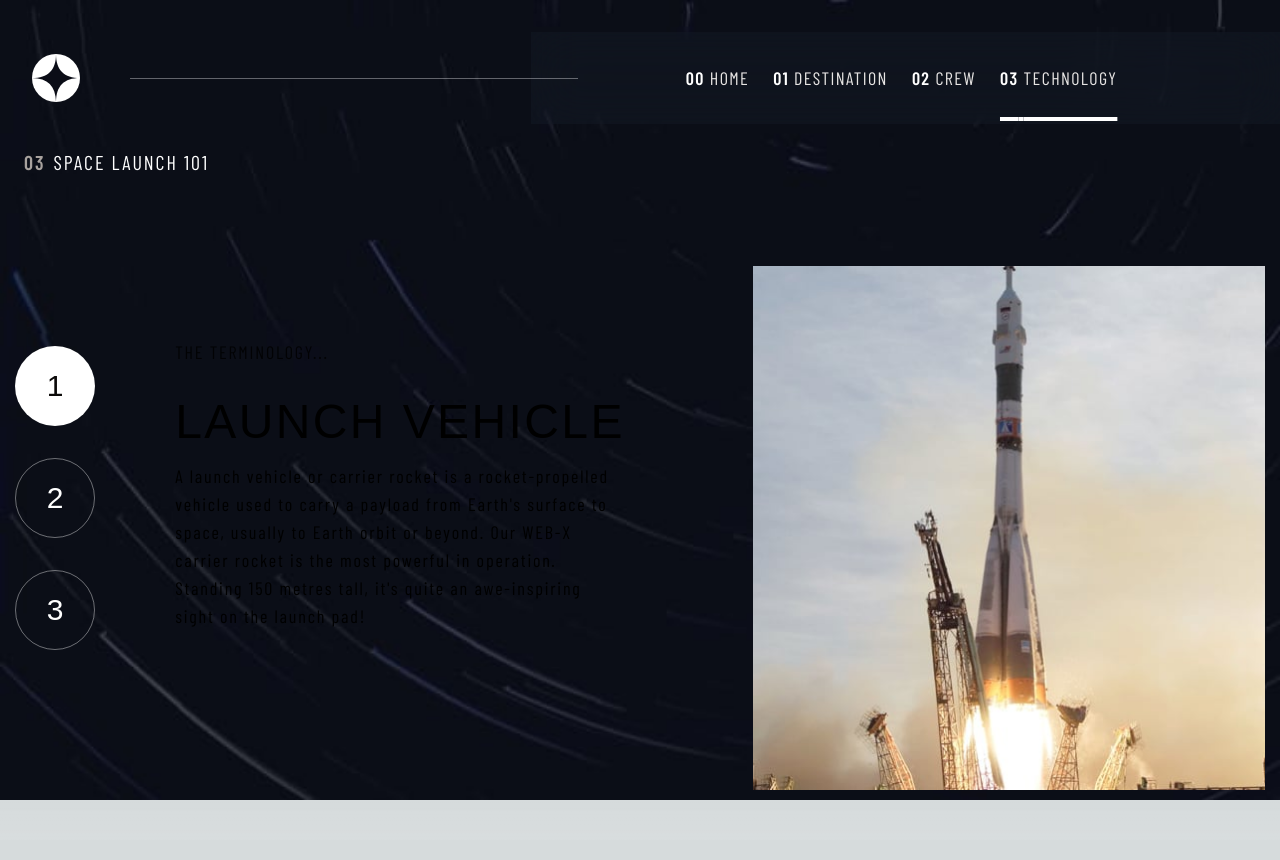
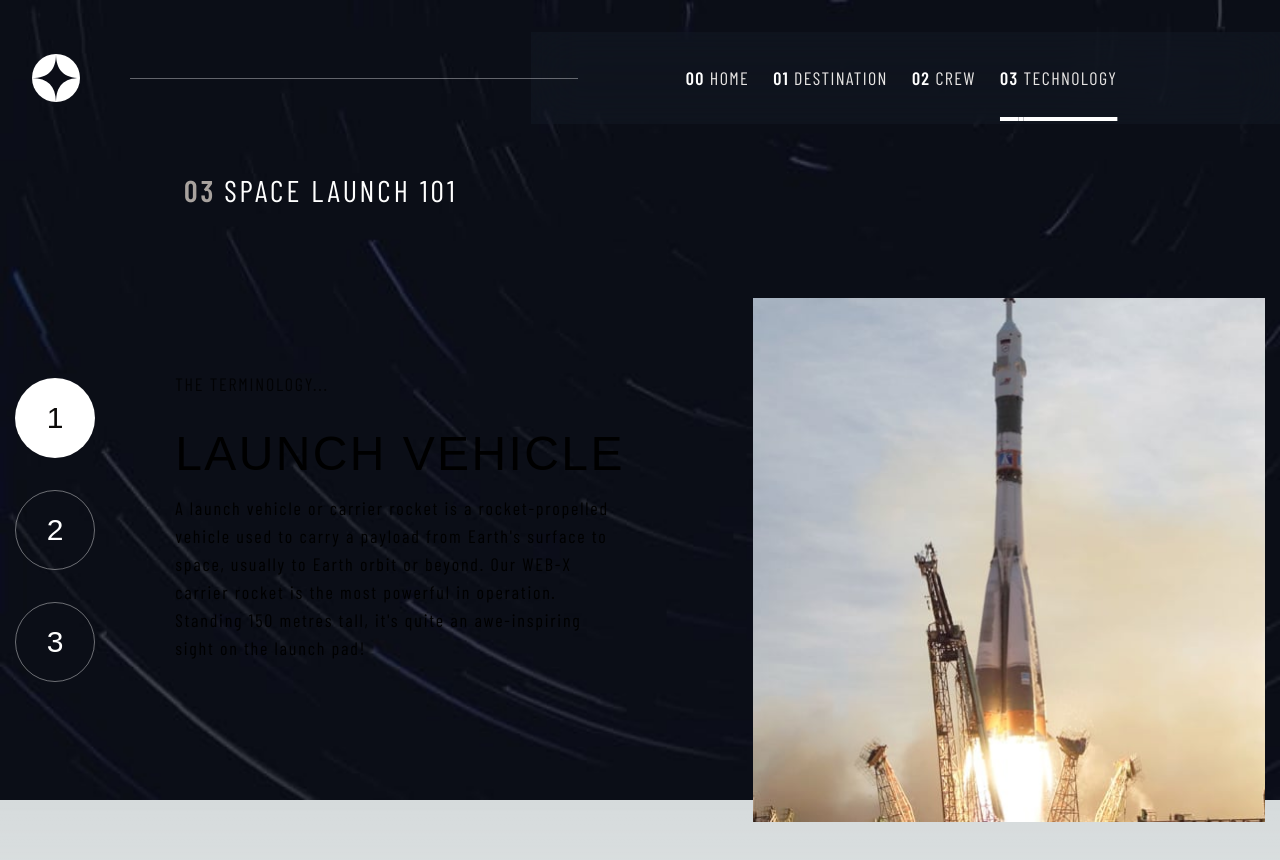
Before and after one commit to ferutizi/space-tourism, a Next.js app: page /technology in a window 1280 px wide. Shown: the top 860 px of the page. Built offline with nearby package versions, Linux system fonts and the light colour scheme; a web font is replaced by a local one.

Commit message:
fixed some styles

```diff
--- a/src/app/components/Header.tsx
+++ b/src/app/components/Header.tsx
@@ -11,7 +11,7 @@ export default function Header (): JSX.Element {
       <hr className='hidden lg:inline w-99 translate-x-12 z-30 opacity-40'></hr>
       <NavMobile />
       {/* change color */}
-      <div className='hidden md:flex gap-6 text-white p-8 bg-slate-900 text-lg z-20 lg:w-3/5 over-blur-desktop lg:pl-18 lg:pr-10 lg:justify-center'>
+      <div className='hidden md:flex gap-6 text-white p-8 bg-white bg-opacity-5 text-lg z-20 lg:w-3/5 over-blur-desktop lg:pl-18 lg:pr-10 lg:justify-center'>
         <NavLink path='/' name={'Home'} index='00' />
         <NavLink path='/destination' name={'Destination'} index='01' />
         <NavLink path='/crew' name={'Crew'} index='02' />
--- a/src/app/components/Subtitle.tsx
+++ b/src/app/components/Subtitle.tsx
@@ -12,7 +12,7 @@ export default function Subtitle (): JSX.Element {
   }
 
   return (
-    <h2 className='alter-font text-center text-white text-md tracking-widest md:text-left md:pl-6 md:text-xl md:my-6 md:font-light'>
+    <h2 className='alter-font text-center text-white text-md tracking-widest md:text-left md:pl-6 md:text-xl md:my-6 md:font-light lg:ml-40 lg:text-3xl lg:mt-12'>
       <span className='me-2 text-stone-400 font-semibold'>
         {info[path][0]}
       </span>
--- a/src/app/globals.css
+++ b/src/app/globals.css
@@ -114,6 +114,9 @@ h1, h2, h3 {
     background-image: url('../../public/assets/images/technology/background-technology-desktop.jpg');
   }
   .page-h-desktop {
+    height: calc(100vh - 15.75rem);
+  }
+  .home-h-desktop {
     height: calc(100vh - 12.75rem);
   }
 }
--- a/src/app/page.tsx
+++ b/src/app/page.tsx
@@ -1,3 +1,5 @@
+'use client'
+
 import Header from './components/Header'
 import './globals.css'
 
@@ -7,7 +9,7 @@ export default function Home (): JSX.Element {
   return (
     <section className='home h-screen'>
       <Header />
-      <main className="page-h flex flex-col items-center text-center justify-between p-6 md:justify-around lg:flex-row page-h-desktop lg:items-end lg:pb-36">
+      <main className="page-h flex flex-col items-center text-center justify-between p-6 md:justify-around lg:flex-row home-h-desktop lg:items-center">
         <article className='md:w-min lg:text-left'>
           <p className='alter-font text-lg font-thin tracking-widest lg:text-2xl'>{subtitle.toUpperCase()}</p>
           <h1 className='text-7xl my-2 md:text-10xl lg:my-4 lg:text-9xl'>SPACE</h1>
```
